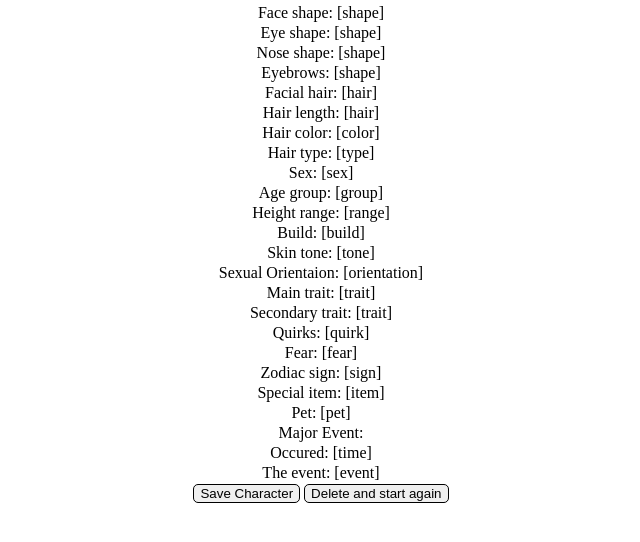
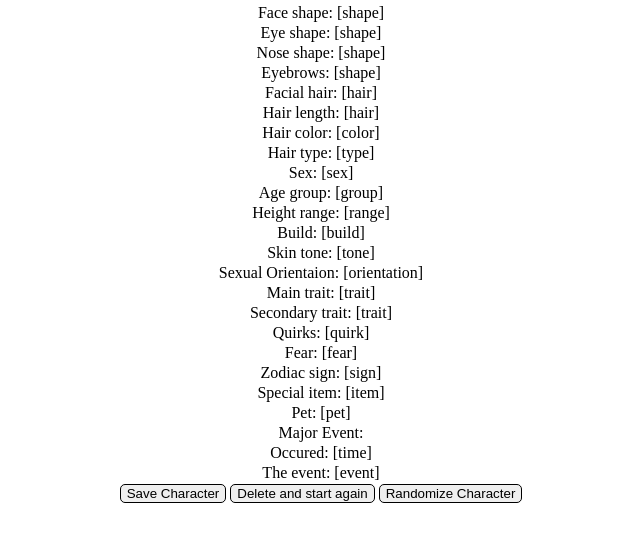
Before and after one commit to SDMcCarty/capstone-1-wireframes, a plain HTML site: page src/createdcharacter.html in a window 1280 px wide. Shown: the part 90-632 px from the top of the page, without its empty margins (319-959 px from the left). Drawn offline with Linux system fonts and the light colour scheme.

Commit message:
added a randomization button which

```diff
--- a/src/createdcharacter.html
+++ b/src/createdcharacter.html
@@ -50,7 +50,7 @@
 
   <a href="characterlist.html"><button type="submit">Save Character</button></a>
   <a href="create1.html"><button type="button">Delete and start again</button></a>
-
+  <a href="randomizeCharacterFunction"><button type="button">Randomize Character</button></a>
 
 </body>
 </html>
```
